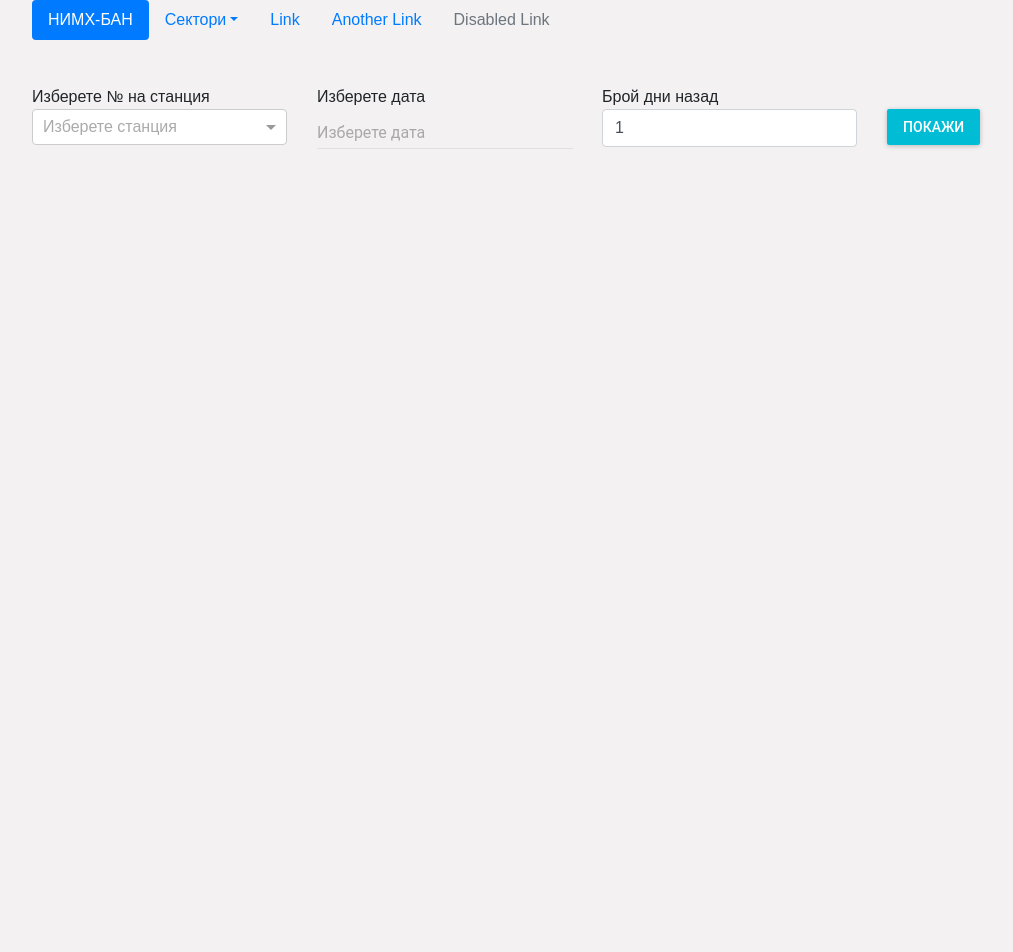
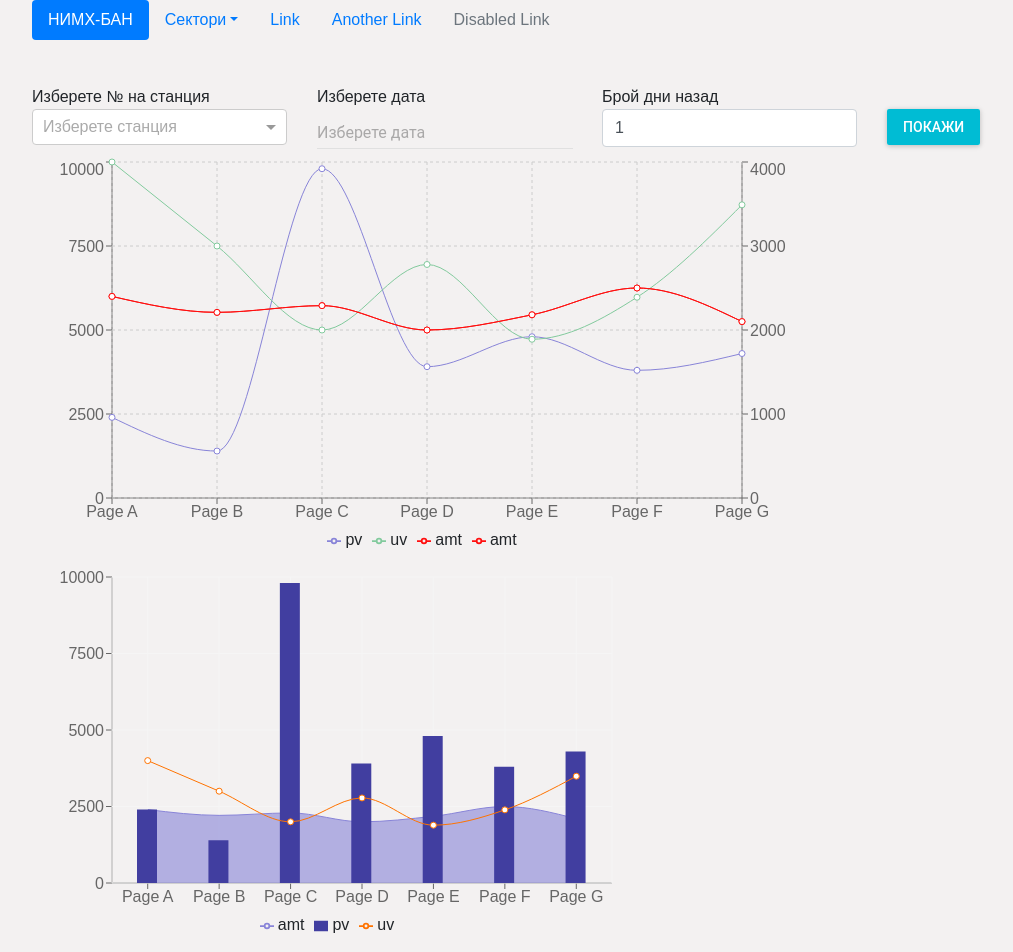
Before and after one commit to GambinoRacing/React-App-ASBD, a React (Create React App) app: page /Weather in a window 1280 px wide. Shown: the top 952 px of the page, without its empty margins (53-1066 px from the left). Before the commit the page ends 800 px from the top, so only its background shows below. Built offline with nearby package versions, Linux system fonts and the light colour scheme; no server answers.

Commit message:
New update

```diff
--- a/src/components/weather/weather.jsx
+++ b/src/components/weather/weather.jsx
@@ -4,8 +4,19 @@ import 'react-select/dist/react-select.css';
 import Api from '../../Api'
 import DatePicker from 'material-ui/DatePicker';
 import RaisedButton from 'material-ui/RaisedButton';
-import { Recharts, LineChart, Line } from 'recharts';
+import * as Recharts from 'recharts';
 
+const { LineChart, Line, XAxis, YAxis, CartesianGrid, Tooltip, Legend, ComposedChart, Area, Bar } = Recharts;
+
+    const data = [
+      { name: 'Page A', uv: 4000, pv: 2400, amt: 2400 },
+      { name: 'Page B', uv: 3000, pv: 1398, amt: 2210 },
+      { name: 'Page C', uv: 2000, pv: 9800, amt: 2290 },
+      { name: 'Page D', uv: 2780, pv: 3908, amt: 2000 },
+      { name: 'Page E', uv: 1890, pv: 4800, amt: 2181 },
+      { name: 'Page F', uv: 2390, pv: 3800, amt: 2500 },
+      { name: 'Page G', uv: 3490, pv: 4300, amt: 2100 },
+    ];
 
 export default class Weather extends Component {
   constructor(props) {
@@ -27,18 +38,6 @@ export default class Weather extends Component {
     this.onChange = this.onChange.bind(this);
     this.onSubmitHandler = this.onSubmitHandler.bind(this);
     this.handleDaysBefore = this.handleDaysBefore.bind(this);
-
-    // const {PropTypes} = React;
-    // const { LineChart, Line, XAxis, YAxis, CartesianGrid, Tooltip, Legend } = Recharts;
-    // const data = [
-    //   { name: 'Page A', uv: 4000, pv: 2400, amt: 2400 },
-    //   { name: 'Page B', uv: 3000, pv: 1398, amt: 2210 },
-    //   { name: 'Page C', uv: 2000, pv: 9800, amt: 2290 },
-    //   { name: 'Page D', uv: 2780, pv: 3908, amt: 2000 },
-    //   { name: 'Page E', uv: 1890, pv: 4800, amt: 2181 },
-    //   { name: 'Page F', uv: 2390, pv: 3800, amt: 2500 },
-    //   { name: 'Page G', uv: 3490, pv: 4300, amt: 2100 },
-    // ];
   }
 
   handleDaysBefore(e) {
@@ -147,7 +146,9 @@ export default class Weather extends Component {
           </div>
         </form>
 
-        {/* <LineChart width={600} height={300} data={this.data}
+        <div className="row">
+        <div className="col-md-12">
+        <LineChart width={800} height={400} data={data}
             margin={{top: 5, right: 30, left: 20, bottom: 5}}>
        <XAxis dataKey="name"/>
        <YAxis yAxisId="left" />
@@ -157,8 +158,27 @@ export default class Weather extends Component {
        <Legend />
        <Line yAxisId="left" type="monotone" dataKey="pv" stroke="#8884d8" activeDot={{r: 8}}/>
        <Line yAxisId="right" type="monotone" dataKey="uv" stroke="#82ca9d" />
-      </LineChart> */}
+       <Line yAxisId="right" type="monotone" dataKey="amt" stroke="#ff0f0f" />
+       <Line yAxisId="right" type="monotone" dataKey="amt" stroke="#ff0f0f" />
+      </LineChart>
+        </div>
+        </div>
 
+        <div className="row">
+        <div className="col-md-12">
+      <ComposedChart width={600} height={400} data={data}
+            margin={{top: 20, right: 20, bottom: 20, left: 20}}>
+          <XAxis dataKey="name"/>
+          <YAxis />
+          <Tooltip/>
+          <Legend/>
+          <CartesianGrid stroke='#f5f5f5'/>
+          <Area type='monotone' dataKey='amt' fill='#8884d8' stroke='#8884d8'/>
+          <Bar dataKey='pv' barSize={20} fill='#413ea0'/>
+          <Line type='monotone' dataKey='uv' stroke='#ff7300'/>
+       </ComposedChart>
+      </div>
+      </div>
       </div>
     );
   }
```
